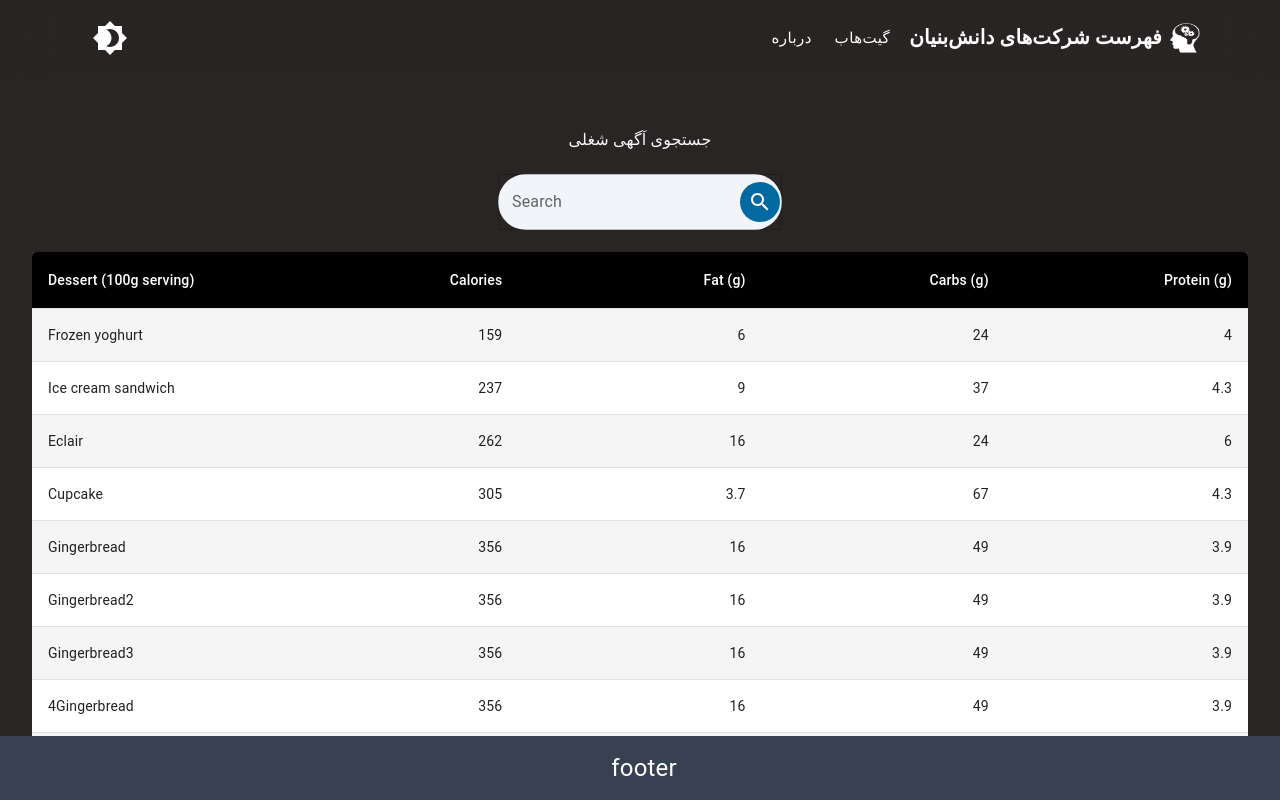
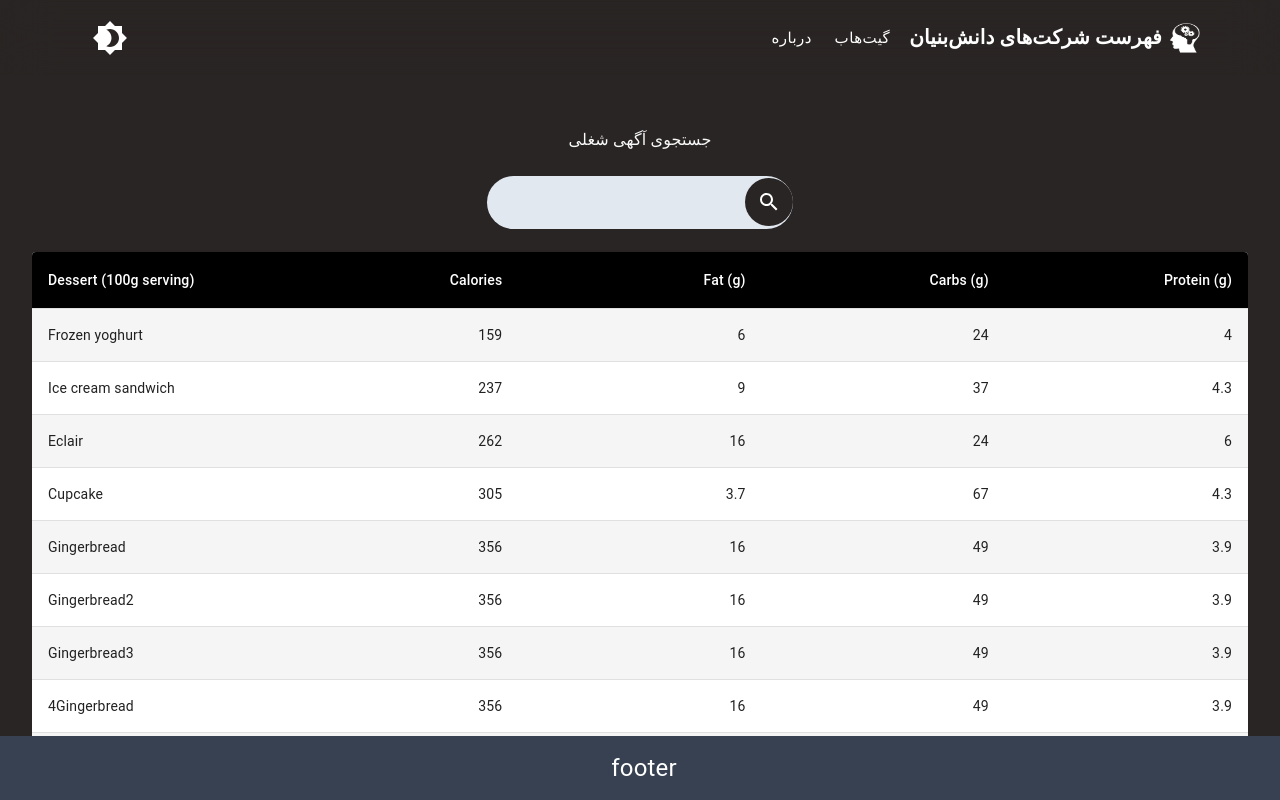
Before and after one commit to Hossein13M/danesh-bonyan, a Next.js app: page / in a window 1280 px wide. Built offline with nearby package versions, Linux system fonts and the light colour scheme.

Commit message:
style(generalInput): enhance general input style

```diff
--- a/src/components/general-input.tsx
+++ b/src/components/general-input.tsx
@@ -2,17 +2,21 @@ import { IconButton, InputAdornment, TextField } from '@mui/material';
 import SearchIcon from '@mui/icons-material/Search';
 
 export function GeneralInput(props: any) {
+  function search(): void {
+    console.log('hello world');
+  }
+
   return (
     <>
       <TextField
         {...props}
-        variant="outlined"
-        className="bg-slate-100 rounded-full  flex items-center m-auto p-auto"
-        label="Search"
+        variant="filled"
+        className="bg-slate-100 dark:bg-slate-200 rounded-full"
         InputProps={{
+          disableUnderline: true,
           endAdornment: (
             <InputAdornment position="end">
-              <IconButton edge="end" className="bg-sky-700 text-white">
+              <IconButton edge="end" size="large" className="text-white bg-sky-500 dark:bg-stone-800" onClick={search}>
                 <SearchIcon />
               </IconButton>
             </InputAdornment>
--- a/src/styles/globals.css
+++ b/src/styles/globals.css
@@ -113,3 +113,11 @@ body::-webkit-scrollbar-thumb {
   border-radius: 6px;
   border: 3px solid var(--scrollbarBG);
 }
+
+.MuiFilledInput-root {
+  background: transparent !important;
+}
+
+.MuiFilledInput-input {
+  padding: 15px !important;
+}
```
